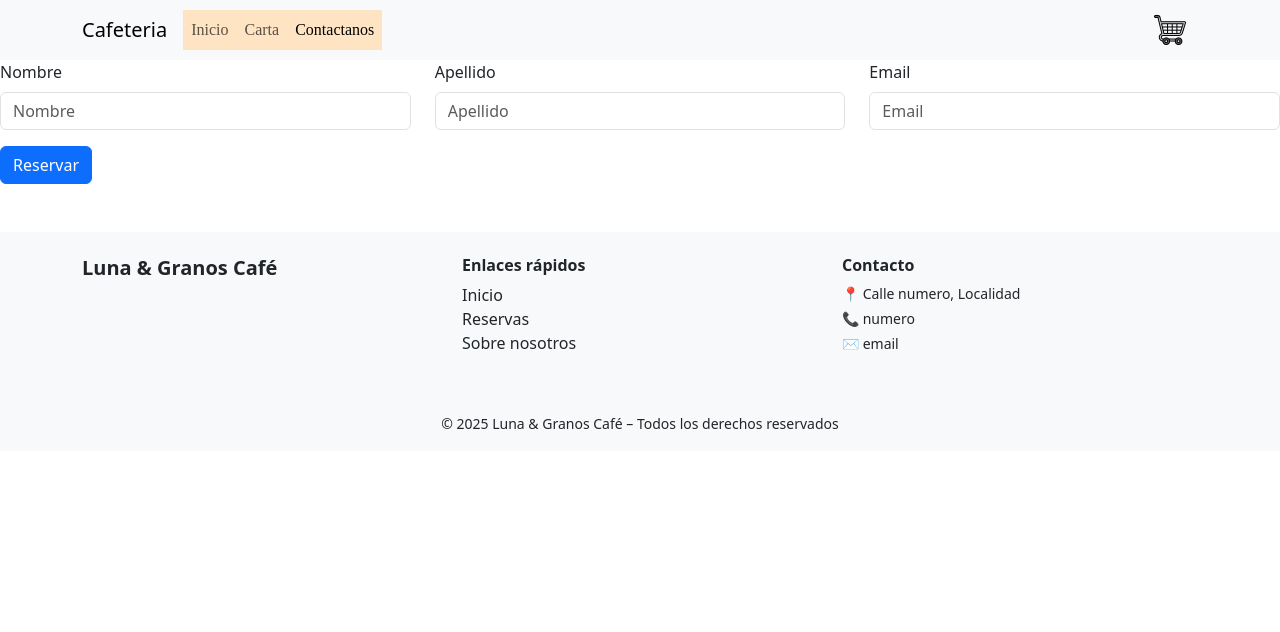
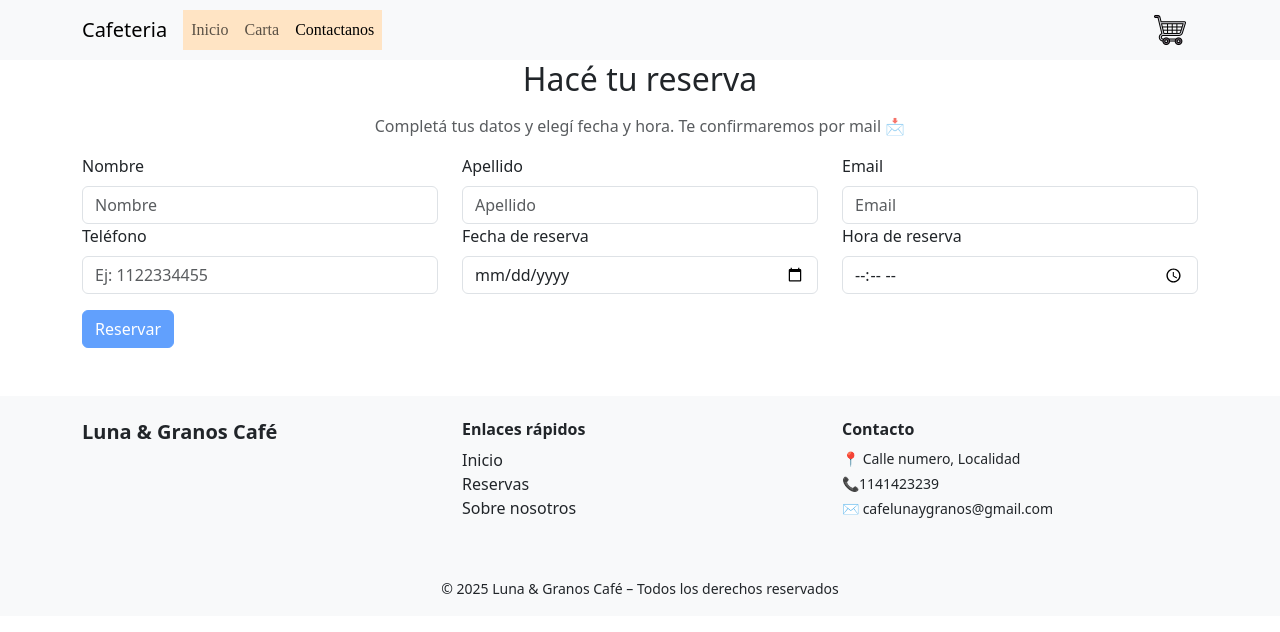
Before and after one commit to SebaAddurUnahur/TP_CIU_GRUPO1_Cafeteria, a React (Vite) app: page /contacto in a window 1280 px wide. Shown: the top 632 px of the page. Built offline with nearby package versions, Linux system fonts and the light colour scheme.

Commit message:
corrijo parte del form, agrego modal al carrito y corrijo footer

```diff
--- a/src/components/Footer.jsx
+++ b/src/components/Footer.jsx
@@ -28,8 +28,8 @@
           <Col md={4} className="mb-3">
             <h6 className="fw-bold">Contacto</h6>
             <p className="small mb-1">📍 Calle numero, Localidad</p>
-            <p className="small mb-1">📞 numero</p>
-            <p className="small mb-2">✉️ email</p>
+            <p className="small mb-1"><a href="tel:1141423239" className="text-dark text-decoration-none">📞1141423239</a></p>
+            <p className="small mb-2"><a href="mailto:cafelunaygranos@gmail.com" className="text-dark text-decoration-none">✉️ cafelunaygranos@gmail.com</a></p>
           </Col>
         </Row>
 
@@ -58,8 +58,9 @@
                 <Accordion.Header>Contacto</Accordion.Header>
                 <Accordion.Body>
                   <p className="small mb-1">📍 Calle numero, Localidad</p>
-                  <p className="small mb-1">📞 numero telefono</p>
-                  <p className="small mb-2">✉️ email</p>
+                  <p className="small mb-1"><a href="tel:1141423239" className="text-dark text-decoration-none">📞1141423239</a></p>
+                  <p className="small mb-2"><a href="mailto:cafelunaygranos@gmail.com" className="text-dark text-decoration-none">✉️ cafelunaygranos@gmail.com</a></p>
+
                 </Accordion.Body>
               </Accordion.Item>
             </Accordion>
--- a/src/pages/Carrito.jsx
+++ b/src/pages/Carrito.jsx
@@ -1,10 +1,12 @@
-import { useNavigate } from "react-router-dom";
-
+import { Modal, Button } from 'react-bootstrap'
+import { useNavigate } from 'react-router-dom'
+import { useState } from 'react'
 
 
 export default function Carrito({ carro, setCarro }) {
-  const cambioDePagina = useNavigate();
 
+  const [mostrarModal, setMostrarModal] = useState(false) // estado para mostrar/ocultar modal
+  const cambioDePagina = useNavigate()
 
   const updateCantidad = (id, cantidad) => {
     setCarro((prevCarro) =>
@@ -24,12 +26,17 @@
   };
 
   const confirmarCompra = () => {
-    cambioDePagina("/FormularioPedido")
+    setMostrarModal(true)
+  }
 
+  const cerrarModal = () => {
+    setMostrarModal(false)
+    setCarro([]) // vacia el carrito despues de confirmar
+    cambioDePagina('/')
   }
 
   return (
-    <div>
+    <div className="container">
       <h1>Tu Carrito</h1>
       {carro.length === 0 ? (
         <p>El carrito está vacío</p>
@@ -51,10 +58,25 @@
           </div>
         ))
       )}
-      {carro.length > 0 && (
+      {carro.length > 0 && (  //si el carrito tiene productos, muestra total y boton
         <>
           <h2>Total: ${total}</h2>
-          <button onClick={confirmarCompra}>CONFIRMAR COMPRA</button>
+          <Button variant="success" onClick={confirmarCompra}>Confirmar pedido</Button>
+          <Modal show={mostrarModal} onHide={cerrarModal} centered>
+            <Modal.Header closeButton>
+              <Modal.Title>
+                ✅ Pedido confirmado
+              </Modal.Title>
+            </Modal.Header>
+            <Modal.Body>
+              <p>Gracias por tu compra. Te contactaremos pronto para coordinar la entrega.</p>
+            </Modal.Body>
+            <Modal.Footer>
+              <Button variant="secondary" onClick={cerrarModal}>
+                Ir al inicio
+              </Button>
+            </Modal.Footer>
+          </Modal>
         </>
       )}
 
--- a/src/pages/FormularioContacto.jsx
+++ b/src/pages/FormularioContacto.jsx
@@ -1,24 +1,36 @@
-import { useState } from "react";
-import Button from "react-bootstrap/Button";
-import Col from "react-bootstrap/Col";
-import Form from "react-bootstrap/Form";
-import Modal from "react-bootstrap/Modal";
-import Row from "react-bootstrap/Row";
+import { useState, useEffect } from "react"
+import { Button, Col, Form, Modal, Row } from "react-bootstrap"
+import { useNavigate } from "react-router-dom"
 
-//FALTA AGREGAR FECHA Y HORA
 function FormularioContacto() {
   const [formulario, setFormulario] = useState({
     nombre: "",
     apellido: "",
     email: "",
-  });
+    telefono: "",
+    fecha: "",
+    hora: "",
+  })
 
-  const [mostrarPopUp, setMostrarPopUp] = useState(false);
+  const [mostrarPopUp, setMostrarPopUp] = useState(false) //controla si el modal se muestra o no
   const manejarCerrar = () => setMostrarPopUp(false);
   const manejarMostrar = () => setMostrarPopUp(true);
 
   const [error, setError] = useState("");
-  const [enviado, setEnviado] = useState(false);
+  const [enviado,setEnviado] = useState(false);
+  const [formularioCompleto, setFormularioCompleto] = useState(false) // controla si el formulario está completo para habilitar el botón de reserva
+
+  const navigate = useNavigate()
+
+  useEffect(() => {
+    const { nombre, apellido, email, telefono, fecha, hora } = formulario
+    if (nombre && apellido && email && telefono && fecha && hora) {
+      setFormularioCompleto(true)
+    }
+    else {
+      setFormularioCompleto(false)
+    }
+  }, [formulario]) // se ejecuta cada vez que cambia el estado del formulario y cambia el estado de formularioCompleto
 
   const manejarCambio = (e) => {
     const { name, value } = e.target;
@@ -29,20 +41,55 @@
   };
 
   const manejarSubmit = (evento) => {
-    evento.preventDefault();
-    if (!formulario.email.includes("@")) {
-      setError("El email debe tener @");
-      setEnviado(false);
-      return;
+    const fechaActual = new Date()
+    evento.preventDefault() // previene el comportamiento por defecto del form que recarga la página
+    if (!isNaN(formulario.nombre)) {
+      setError("El nombre no debe contener números.");
+      setEnviado(false)
+      manejarMostrar()
+      return
     }
-    setError("");
-    setEnviado(true);
+    if (!isNaN(formulario.apellido)) {
+      setError("El apellido no debe contener números.");
+      setEnviado(false)
+      manejarMostrar()
+      return
+    }
+    if (formulario.telefono.length < 10 || isNaN(formulario.telefono)) {
+      setError("El teléfono debe tener al menos 10 números.");
+      setEnviado(false)
+      manejarMostrar()
+      return
+    }
+    if (!formulario.email.includes("@") || !formulario.email.includes(".")) {
+      setError("El email debe ser válido.");
+      setEnviado(false)
+      manejarMostrar()
+      return
+    }
+    if (new Date(formulario.fecha) < fechaActual) {
+      setError("La fecha no puede ser anterior a la actual.");
+      setEnviado(false)
+      manejarMostrar()
+      return
+    }
+    //HACER HORA
+
+    setError("")
+    setEnviado(true)
+    manejarMostrar()
   };
 
   return (
-    <Form onSubmit={manejarSubmit}>
+    <>
+      <h2 className="text-center mb-3">Hacé tu reserva</h2>
+      <p className="text-muted text-center">
+        Completá tus datos y elegí fecha y hora. Te confirmaremos por mail 📩
+      </p>
+
+      <Form onSubmit={manejarSubmit} className="container">
         <Row className="mb-3">
-        <Form.Group as={Col} md="4">
+          <Form.Group as={Col} xs={12} md={4}>
             <Form.Label>Nombre</Form.Label>
             <Form.Control
               required
@@ -53,7 +100,7 @@
               onChange={manejarCambio}
             />
           </Form.Group>
-        <Form.Group as={Col} md="4">
+          <Form.Group as={Col} xs={12} md={4}>
             <Form.Label>Apellido</Form.Label>
             <Form.Control
               required
@@ -64,7 +111,7 @@
               onChange={manejarCambio}
             />
           </Form.Group>
-        <Form.Group as={Col} md="4">
+          <Form.Group as={Col} xs={12} md={4}>
             <Form.Label>Email</Form.Label>
             <Form.Control
               required
@@ -75,8 +122,39 @@
               onChange={manejarCambio}
             />
           </Form.Group>
+          <Form.Group as={Col} xs={12} md={4}>
+            <Form.Label>Teléfono</Form.Label>
+            <Form.Control
+              required
+              type="tel"
+              name="telefono"
+              value={formulario.telefono}
+              placeholder="Ej: 1122334455"
+              onChange={manejarCambio}
+            />
+          </Form.Group>
+          <Form.Group as={Col} xs={12} md={4}>
+            <Form.Label>Fecha de reserva</Form.Label>
+            <Form.Control
+              required
+              type="date"
+              name="fecha"
+              value={formulario.fecha}
+              onChange={manejarCambio}
+            />
+          </Form.Group>
+          <Form.Group as={Col} xs={12} md={4}>
+            <Form.Label>Hora de reserva</Form.Label>
+            <Form.Control
+              required
+              type="time"
+              name="hora"
+              value={formulario.hora}
+              onChange={manejarCambio}
+            />
+          </Form.Group>
         </Row>
-      <Button type="submit" onClick={manejarMostrar}>
+        <Button type="submit" onClick={manejarMostrar} disabled={!formularioCompleto}>
           Reservar
         </Button>
         {error && (
@@ -119,16 +197,26 @@
                 <p>Nombre: {formulario.nombre}</p>
                 <p>Apellido: {formulario.apellido}</p>
                 <p>Email: {formulario.email}</p>
+                <p>Teléfono: {formulario.telefono}</p>
+                <p>Fecha: {formulario.fecha}</p>
+                <p>Hora: {formulario.hora}</p>
               </div>
             )}
           </Modal.Body>
           <Modal.Footer>
-          <Button variant="secondary" onClick={manejarCerrar}>
+            <Button variant="secondary" onClick={() => {
+              manejarCerrar()
+              if (!error) {
+                navigate("/")
+              }
+            }}
+            >
               {error ? "Cerrar" : "Ir al inicio"}
             </Button>
           </Modal.Footer>
         </Modal>
-    </Form>
-  );
+      </Form >
+    </>
+  )
 }
 export default FormularioContacto;
```
Also changed, not shown: src/pages/FormularioPedido.jsx (deleted, +0 -7 lines). Lines whose indentation alone changed are shown as unchanged.
